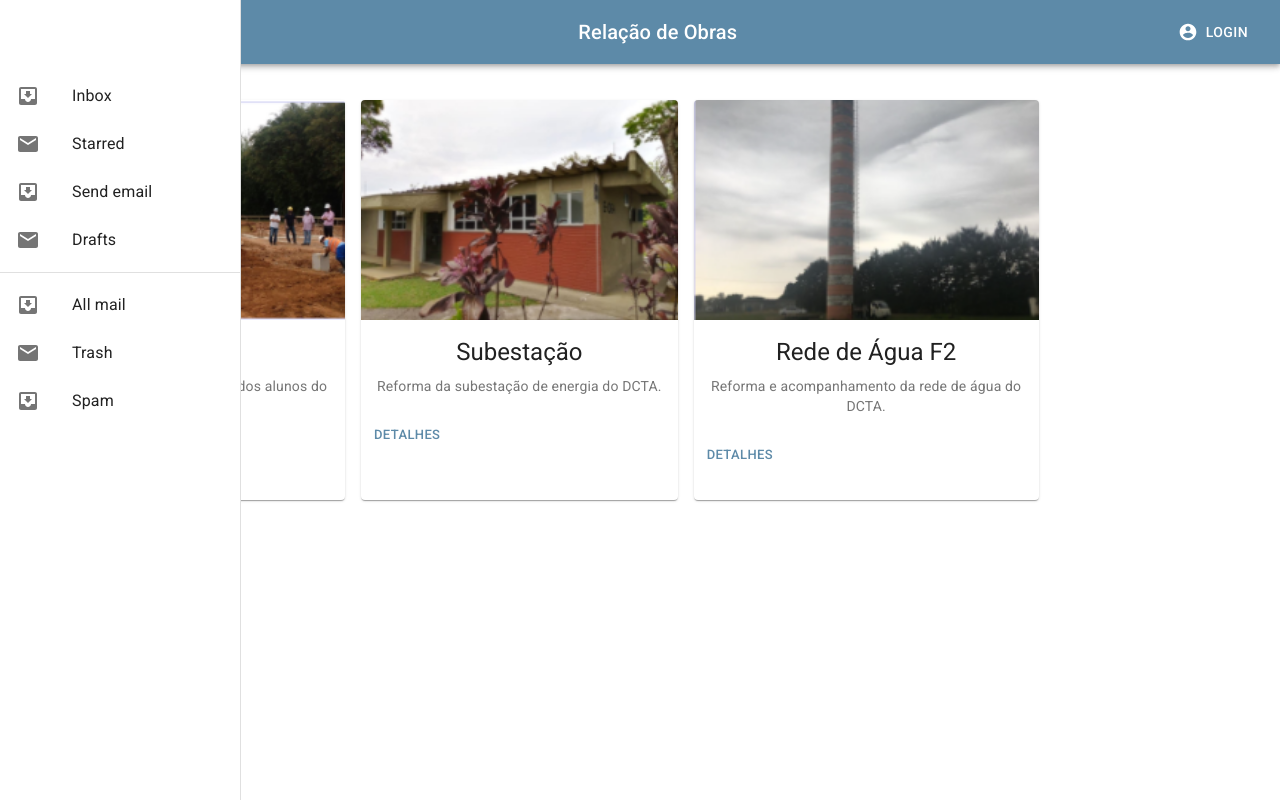
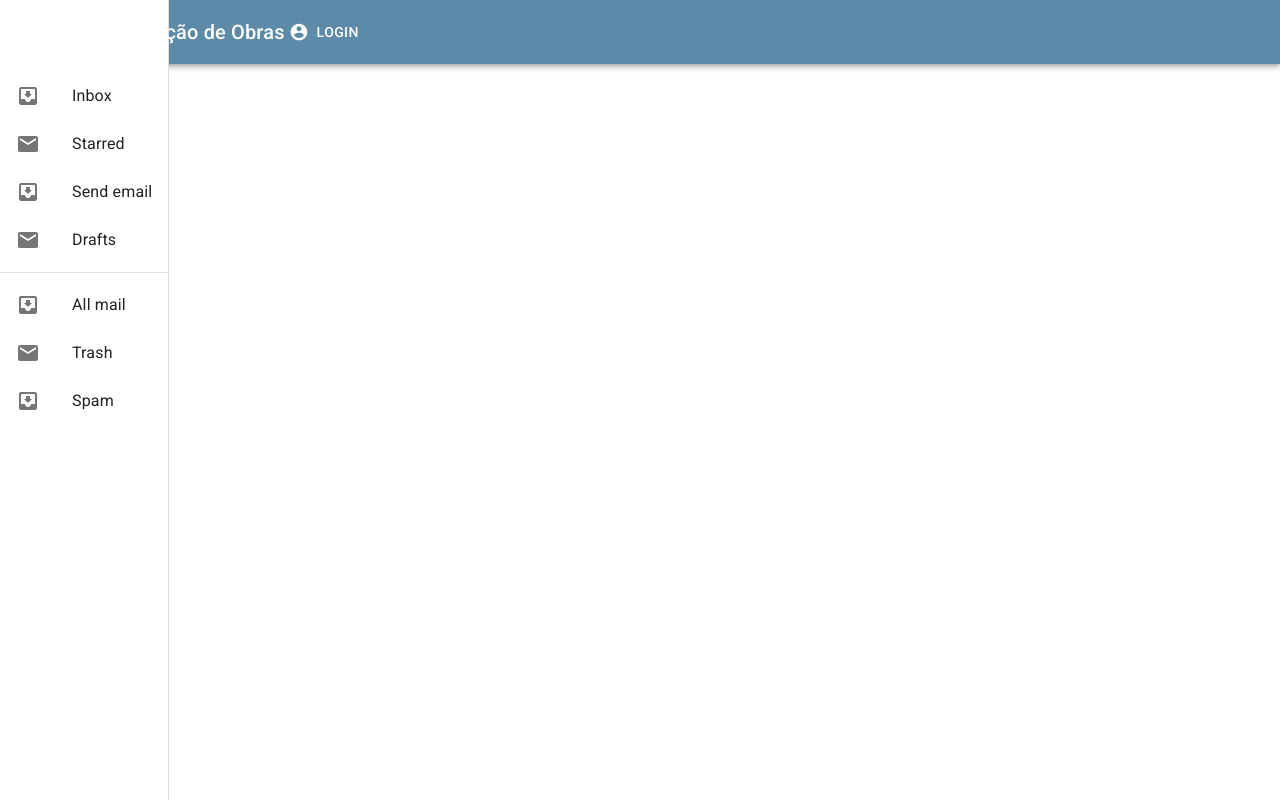
Before and after one commit to gui-gafa/front_aspira, a React (Create React App) app in the folder bso-react/: page / in a window 1280 px wide. Built offline with nearby package versions, Linux system fonts and the light colour scheme.

Commit message:
Atualização dos temas, Drawer e Topbar

```diff
--- a/bso-react/src/App.js
+++ b/bso-react/src/App.js
@@ -1,5 +1,5 @@
 import './App.css';
-import { ThemeProvider, createMuiTheme, makeStyles } from '@material-ui/core'
+import { ThemeProvider, createMuiTheme, makeStyles, useTheme } from '@material-ui/core'
 import Relacao_de_Obras from './Relacao_de_Obras';
 import { BrowserRouter, Link, Route, Switch} from 'react-router-dom';
 import { Rotate90DegreesCcw } from '@material-ui/icons';
@@ -27,8 +27,13 @@ function App() {
       },
       secondary: {
         main : '#ff0000'
-      }
+      },
+    zIndex: {
+      appBar: 1300,
+      drawer: 1200
+    },
     }
+
   });
 
   const classes = useStyles();
--- a/bso-react/src/Relacao_de_Obras.js
+++ b/bso-react/src/Relacao_de_Obras.js
@@ -5,10 +5,12 @@ import BotaoSimples from './components/BotaoSimples';
 import Grade from './components/Grade';
 import BarraLateral from './components/BarraLateral';
 import {Switch, Route, Link} from 'react-router-dom';
-import Home from './paginas/Home';
+//import Home from './paginas/Home';
 import config from './paginas/config';
 import Obra from './paginas/obra.js';
+import Home from './paginas/home.js';
 import {generatePath} from 'react-router';
+import { makeStyles } from '@material-ui/core/styles';
 
 let obras = [
     {
@@ -46,16 +48,51 @@ let obras = [
 
 let rota = 'texto';
 
+
+const drawerWidth = 10000;
+
+const useStyles = makeStyles((theme) => ({
+    root: {
+        display: 'flex',
+      },
+      appBar: {
+        zIndex: theme.zIndex.drawer + 1,
+      },
+      drawer: {
+        width: drawerWidth,
+        flexShrink: 0,
+      },
+      drawerPaper: {
+        width: drawerWidth,
+      },
+      drawerContainer: {
+        overflow: 'auto',
+      },
+      content: {
+        flexGrow: 1,
+        padding: theme.spacing(3),
+      },
+      menuButton: {
+        marginRight: theme.spacing(2),
+      },
+      title: {
+        flexGrow: 1,
+      },
+      grow: {
+          flexGrow: 1
+      },
+}));
+
+
 export default function Relacao_de_Obras({theme}) {
+
+    const classes = useStyles();
 
     //exact serve pra só funcionar o link se o endereço estiver exatamente igual
     return (
         <Switch>
-            <Route exact path='/' component={Home}>
-                <BarraTopo nome='Relação de Obras'></BarraTopo>
-                <BarraLateral/ >
-                <BotaoSimples nome='Adicionar Obra'></BotaoSimples>
-                <Grade obras={obras} ></Grade>
+            <Route exact path='/' render={(props) => <Home {...props} nome='Relação de Obras' classes={classes} />}>
+
             </Route>
 
             <Route exact path='/config' component={config}>
@@ -66,7 +103,6 @@ export default function Relacao_de_Obras({theme}) {
             <Route exact path='/obra' render={(props) => <Obra {...props} nome='Teste' />}>
 
             </Route>
-
             {
                   obras.map((item, index) => (
 
@@ -78,11 +114,6 @@ export default function Relacao_de_Obras({theme}) {
 
                   ))
               }
-
-
-
-
-
         </Switch>
     )
 }
--- a/bso-react/src/components/BarraLateral.js
+++ b/bso-react/src/components/BarraLateral.js
@@ -13,44 +13,21 @@ import ListItemText from '@material-ui/core/ListItemText';
 import InboxIcon from '@material-ui/icons/MoveToInbox';
 import MailIcon from '@material-ui/icons/Mail';
 
-const drawerWidth = 240;
 
-const useStyles = makeStyles((theme) => ({
-  root: {
-    display: 'flex',
-  },
-  appBar: {
-    zIndex: theme.zIndex.drawer + 1,
-  },
-  drawer: {
-    width: drawerWidth,
-    flexShrink: 0,
-  },
-  drawerPaper: {
-    width: drawerWidth,
-  },
-  drawerContainer: {
-    overflow: 'auto',
-  },
-  content: {
-    flexGrow: 1,
-    padding: theme.spacing(3),
-  },
-}));
 
-export default function BarraLateral() {
-  const classes = useStyles();
+export default function BarraLateral({classes}) {
+
 
   return (
     <Drawer
-        className={classes.drawer}
+        className={{classes}.drawer}
         variant="permanent"
         classes={{
-          paper: classes.drawerPaper,
+          paper: {classes}.drawerPaper,
         }}
       >
         <Toolbar />
-        <div className={classes.drawerContainer}>
+        <div className={{classes}.drawerContainer}>
           <List>
             {['Inbox', 'Starred', 'Send email', 'Drafts'].map((text, index) => (
               <ListItem button key={text}>
--- a/bso-react/src/components/BarraTopo.js
+++ b/bso-react/src/components/BarraTopo.js
@@ -8,32 +8,21 @@ import IconButton from '@material-ui/core/IconButton';
 import MenuIcon from '@material-ui/icons/Menu';
 import AccountCircleIcon from '@material-ui/icons/AccountCircle';
 
-const useStyles = makeStyles((theme) => ({
-  root: {
-    flexGrow: 1,
-  },
-  menuButton: {
-    marginRight: theme.spacing(2),
-  },
-  title: {
-    flexGrow: 1,
-  },
-}));
 
-export default function BarraTopo({nome}) {
-  const classes = useStyles();
+
+export default function BarraTopo({nome}, {classes}) {
 
   return (
-    <div className={classes.root}>
+    <div className={{classes}.root}>
       <AppBar position="static">
         <Toolbar>
-          <IconButton edge="start" className={classes.menuButton} color="inherit" aria-label="menu">
+          <IconButton edge="start" className={{classes}.menuButton} color="inherit" aria-label="menu">
             <MenuIcon />
           </IconButton>
           <IconButton>
             <img src='/fablogo.png' alt='' height = '30'/>
           </IconButton>
-          <Typography variant="h6" className={classes.title}>
+          <Typography variant="h6" className={{classes}.title}>
             {nome}
           </Typography>
           <Button color="inherit" startIcon={<AccountCircleIcon />}>Login</Button>
--- a/bso-react/src/components/BotaoSimples.js
+++ b/bso-react/src/components/BotaoSimples.js
@@ -17,8 +17,7 @@ export default function BotaoSimples({nome}) {
   return (
     <div className={classes.root}>
 
-        <Link to='/config' style={{color: 'white',
-                                    textDecoration: 'none'}} justify="flex-end" variant="contained" color="primary" startIcon={<AddIcon />} text-decoration='none' >
+        <Link to='/config'style={{ textDecoration: 'none'}}  >
           {nome}
         </Link>
     </div>
--- /dev/null
+++ b/bso-react/src/paginas/home.js
@@ -0,0 +1,23 @@
+import React from 'react';
+import BarraTopo from '../components/BarraTopo';
+import BarraLateral from '../components/BarraLateral';
+import { ThemeProvider, createMuiTheme, makeStyles, useTheme} from '@material-ui/core'
+import {Switch, Route, Link} from 'react-router-dom';
+
+const Home = ({nome}, {classes}) => {
+    return (
+
+
+            <div>
+                <BarraLateral classes ={classes}></BarraLateral>
+                <BarraTopo nome={nome} classes={classes}></BarraTopo>
+
+            </div>
+
+
+
+
+    );
+}
+
+export default Home;
--- a/bso-react/src/paginas/obra.js
+++ b/bso-react/src/paginas/obra.js
@@ -2,6 +2,7 @@ import React from 'react';
 import BarraTopo from '../components/BarraTopo';
 import { ThemeProvider, createMuiTheme, makeStyles } from '@material-ui/core'
 import {Switch, Route, Link} from 'react-router-dom';
+import Button from '@material-ui/core/Button';
 
 const Obra = ({nome}) => {
     return (
@@ -9,13 +10,15 @@ const Obra = ({nome}) => {
 
             <div>
                 <BarraTopo nome='Teste'></BarraTopo>
-                <h1 font color="#000099">
+                <h1 >
                     Contrato 102/2018 {nome}
                 </h1>
                 <p>
                     {nome}
                 </p>
-
+                <Button variant="contained" color="primary">
+                    Botão teste
+                </Button>
 
             </div>
 
```
